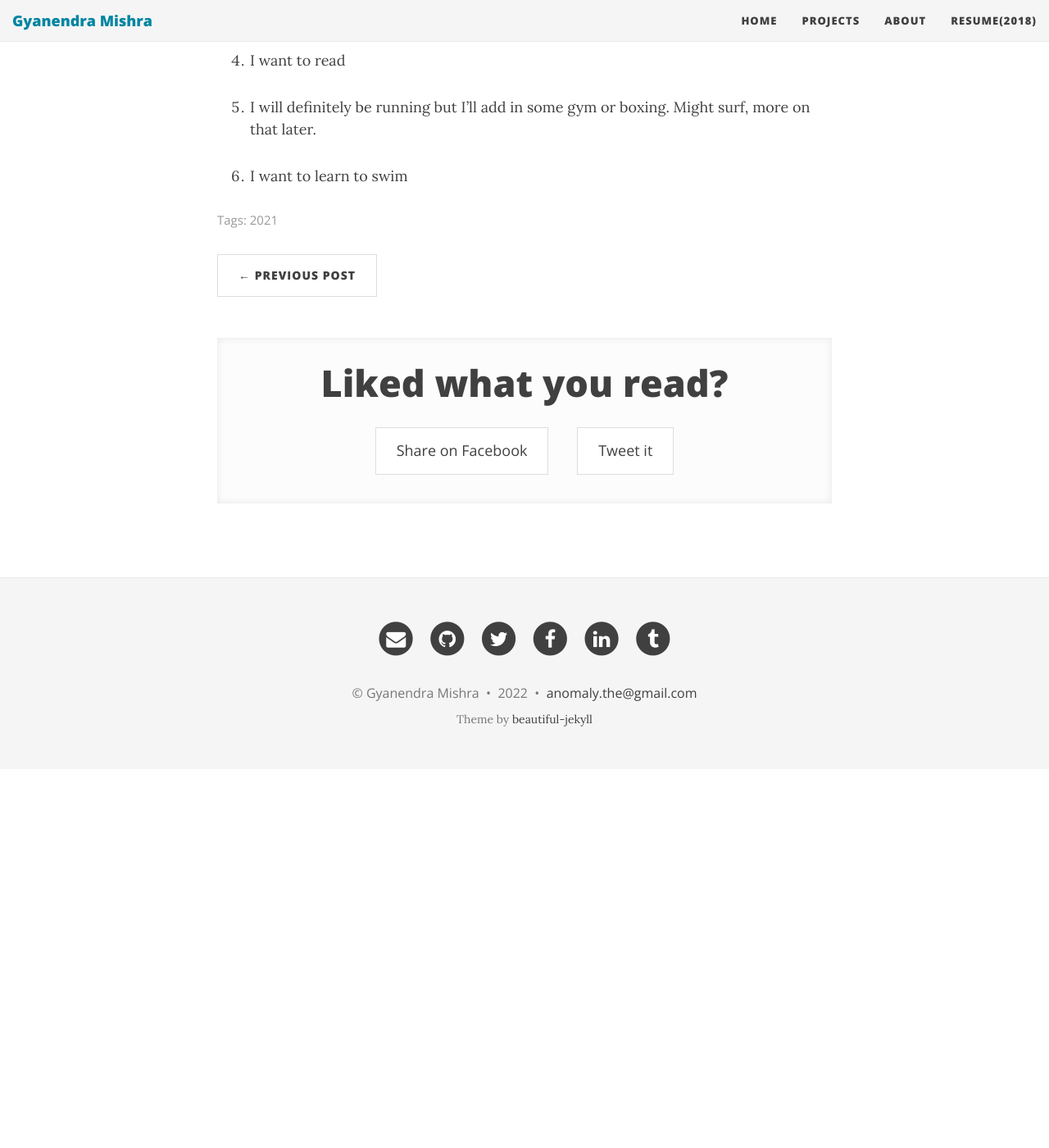
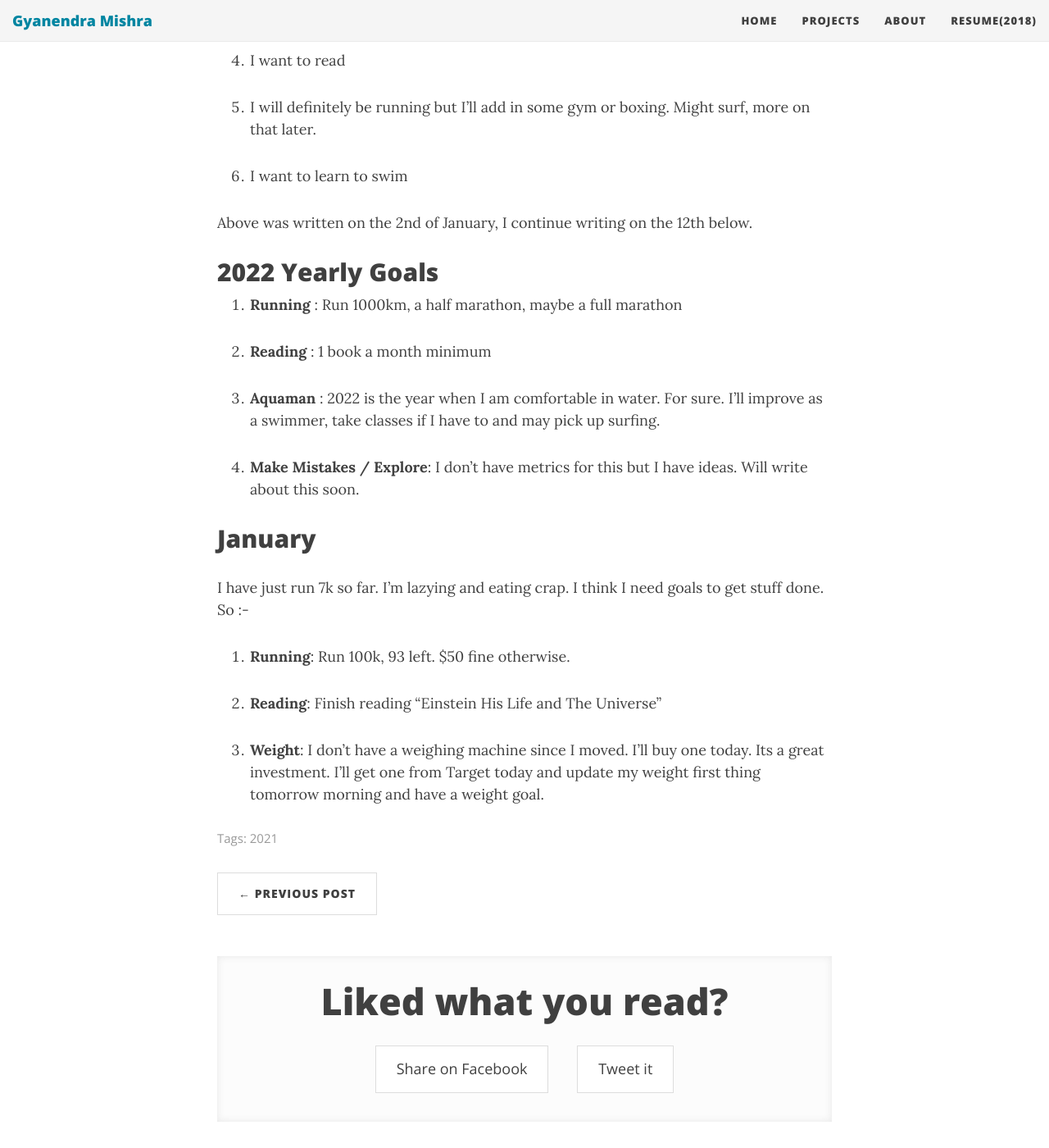
Before and after one commit to h4ck3rk3y/h4ck3rk3y.github.io, a Jekyll site: the page built from _posts/2022-01-02-2021.md, in a window 1280 px wide and 1400 px high, scrolled down 1612 px. Shown: the whole window at 82% size. Built offline with Jekyll 4.4.1, drawn with Linux system fonts in a browser that asks for light colours; nearby versions of some CDN libraries; comment, search, counter and statistics services are not loaded; before the commit the page ends 2550 px from its top, so only the background shows below that.

Commit message:
added stuff for this month

```diff
--- a/_posts/2022-01-02-2021.md
+++ b/_posts/2022-01-02-2021.md
@@ -48,3 +48,26 @@ I'm still figuring out what 2022 should look like, I should have reflected more,
 5. I will definitely be running but I'll add in some gym or boxing. Might surf, more on that later.
 
 6. I want to learn to swim
+
+Above was written on the 2nd of January, I continue writing on the 12th below.
+
+## 2022 Yearly Goals
+
+1. **Running** : Run 1000km, a half marathon, maybe a full marathon
+
+2. **Reading** : 1 book a month minimum
+
+3. **Aquaman** : 2022 is the year when I am comfortable in water. For sure. I'll improve as a swimmer, take classes if I have to and may pick up surfing.
+
+4. **Make Mistakes / Explore**: I don't have metrics for this but I have ideas. Will write about this soon.
+
+
+## January
+
+I have just run 7k so far. I'm lazying and eating crap. I think I need goals to get stuff done. So :-
+
+1. **Running**: Run 100k, 93 left. $50 fine otherwise.
+
+2. **Reading**: Finish reading "Einstein His Life and The Universe"
+
+3. **Weight**: I don't have a weighing machine since I moved. I'll buy one today. Its a great investment. I'll get one from Target today and update my weight first thing tomorrow morning and have a weight goal.
```
